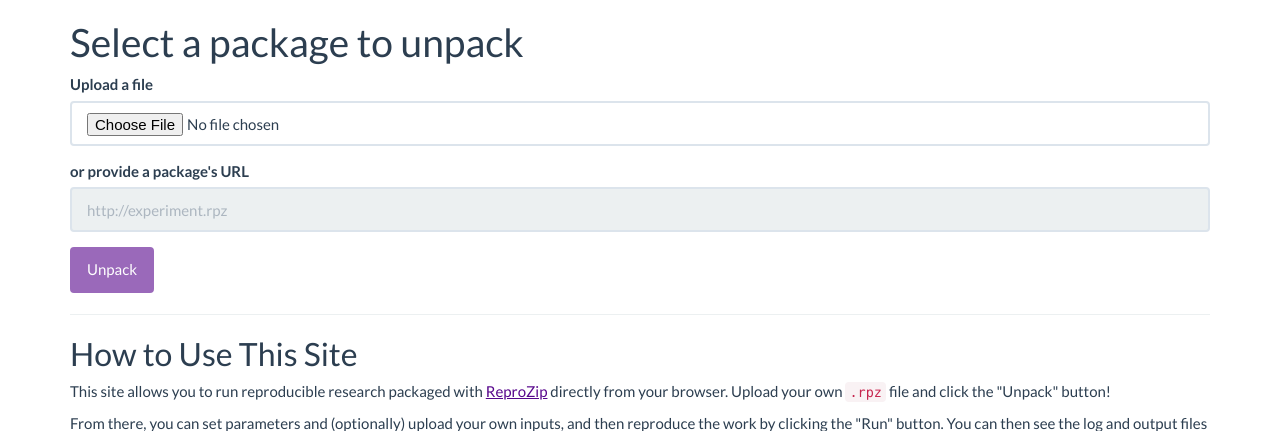
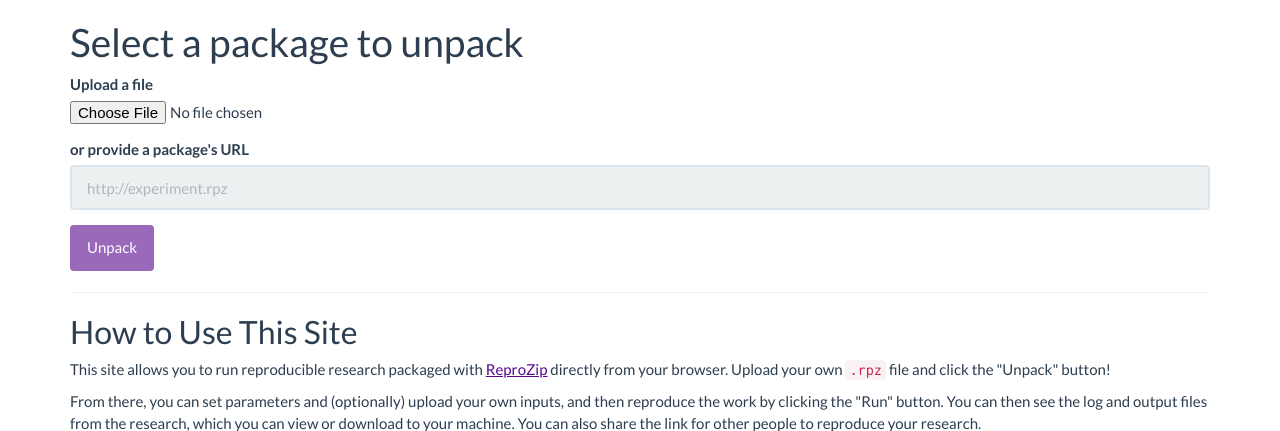
Before and after one commit to VIDA-NYU/reproserver, a Flask app: template web/web/templates/index.html in a window 1280 px wide. Shown: the part 60-491 px from the top of the page. Run offline with Flask 2, Linux system fonts and the light colour scheme; the template is opened without the code that fills it: most values are stand-ins (such as "Sample title", 1, 10 or a date in 2020); parts of the project's set-up code (start-up, migrations or seed data) failed here and were passed over; some libraries are stand-ins or nearby versions.

Commit message:
Fix file inputs having wrong sizes

```diff
--- a/web/web/templates/index.html
+++ b/web/web/templates/index.html
@@ -7,7 +7,7 @@
 <form method="POST" action="{{ url_for('unpack') }}" enctype="multipart/form-data">
   <div class="form-group">
     <label for="rpz_file">Upload a file</label>
-    <input type="file" class="form-control" id="rpz_file" name="rpz_file" placeholder="experiment.rpz">
+    <input type="file" class="form-control-file" id="rpz_file" name="rpz_file" placeholder="experiment.rpz">
   </div>
   <div class="form-group">
     <label for="rpz_url">or provide a package's URL</label>
--- a/web/web/templates/setup.html
+++ b/web/web/templates/setup.html
@@ -57,7 +57,7 @@
       {% for file in input_files %}
   <div class="form-group">
     <label for="inputfile_{{ file.name }}">{{ file.name }}</label>
-    <input type="file" class="form-control" id="inputfile_{{ file.name }}" name="inputfile_{{ file.name }}">
+    <input type="file" class="form-control-file" id="inputfile_{{ file.name }}" name="inputfile_{{ file.name }}">
   </div>
       {% endfor %}
     {% endif %}
```
